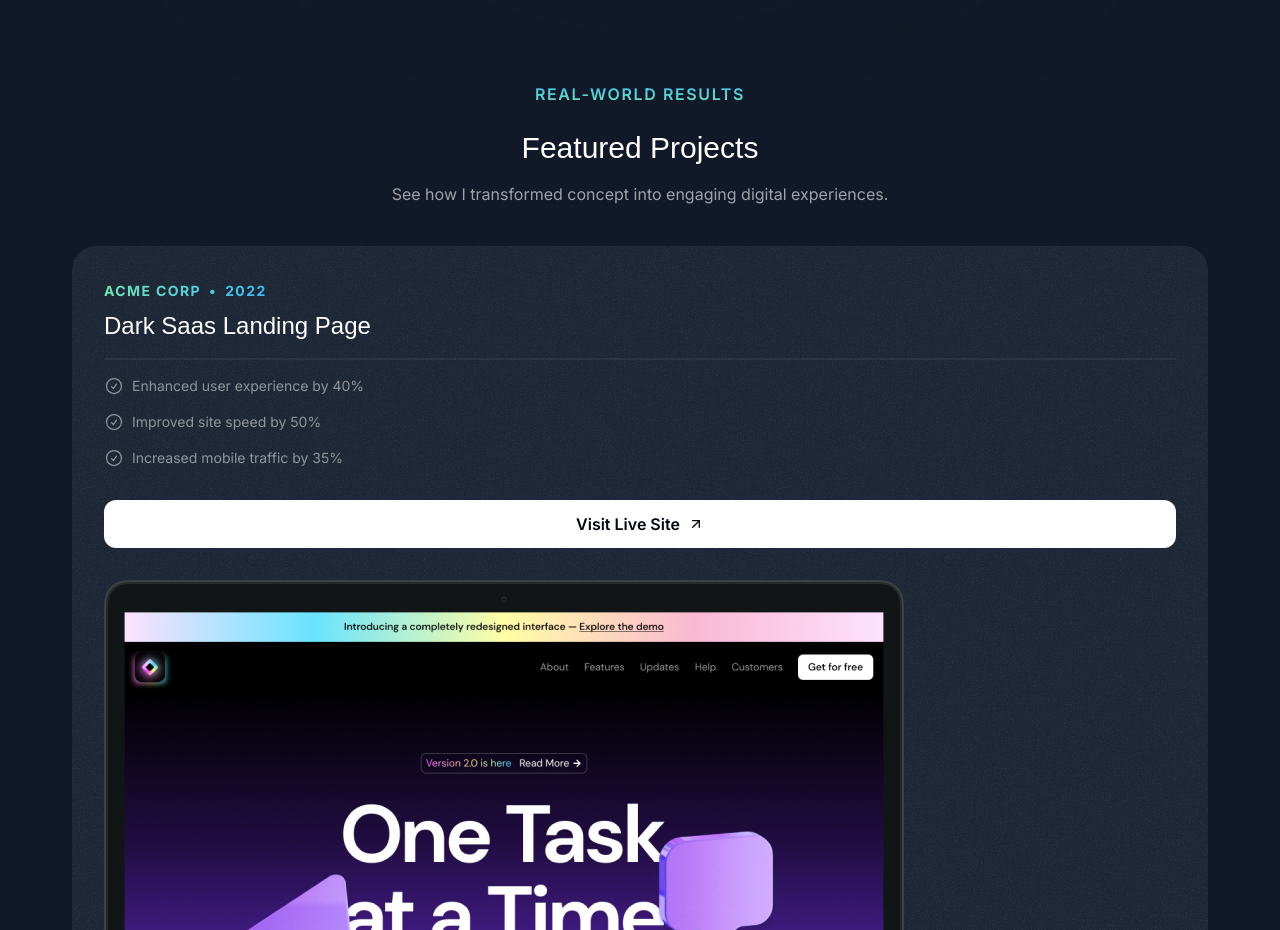
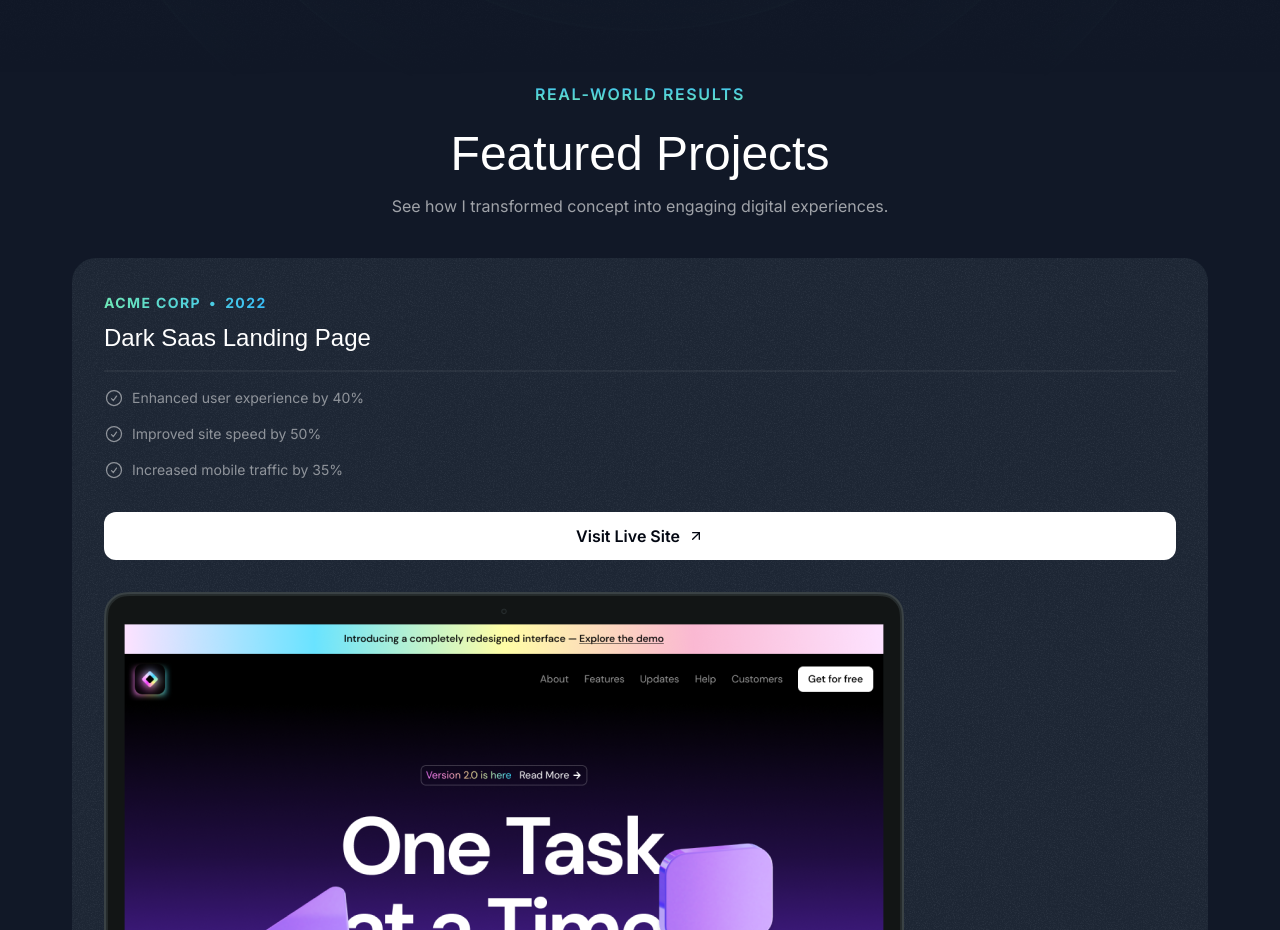
Before and after one commit to andrMaulana/single-page-portfolio, a Next.js app: page / in a window 1280 px wide. Shown: the part 840-1770 px from the top of the page. Built offline with nearby package versions, Linux system fonts and the light colour scheme; a web font is replaced by a local one.

Commit message:
fix md:text-5xl design for tablet

```diff
--- a/src/sections/Projects.tsx
+++ b/src/sections/Projects.tsx
@@ -54,7 +54,7 @@ export const ProjectsSection = () => {
           Real-world Results
         </p>
         </div>
-        <h2 className="font-serif text-3xl text-center mt-6">Featured Projects</h2>
+        <h2 className="font-serif text-3xl md:text-5xl text-center mt-6">Featured Projects</h2>
         <p className="text-center text-white/60 mt-4">See how I transformed concept into engaging digital experiences.</p>
         <div className="mt-10 flex flex-col gap-20">
           {portfolioProjects.map(project => (
```
